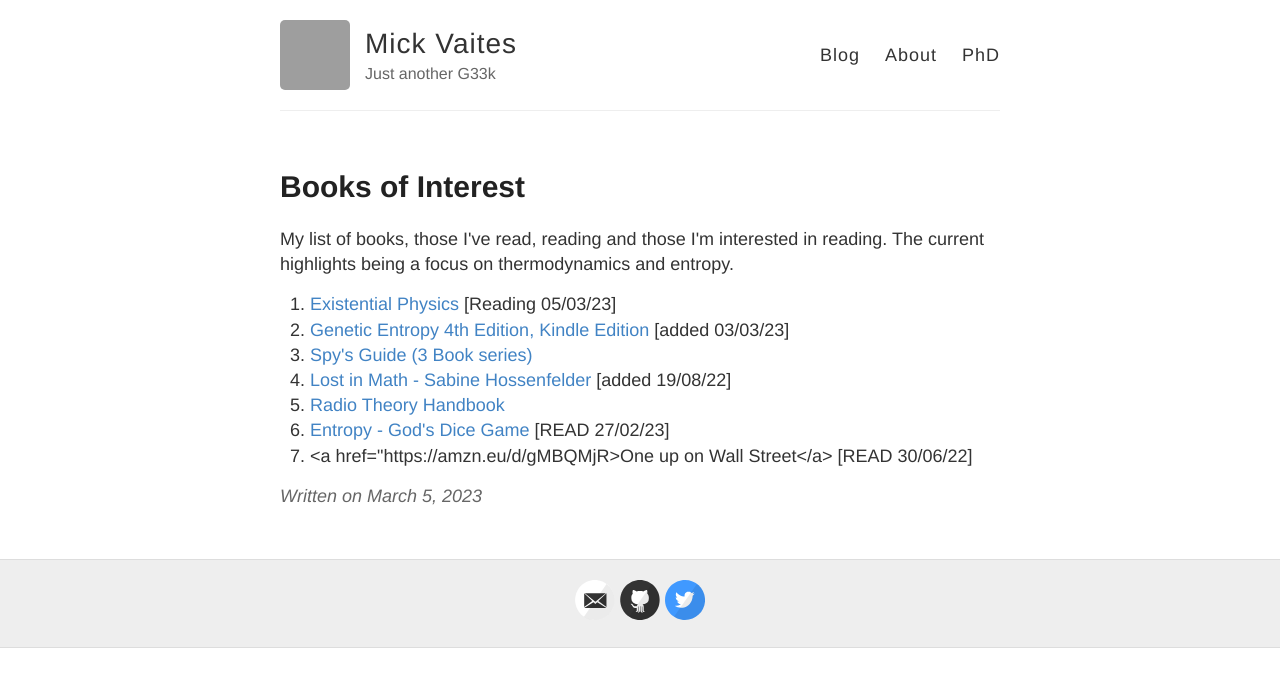
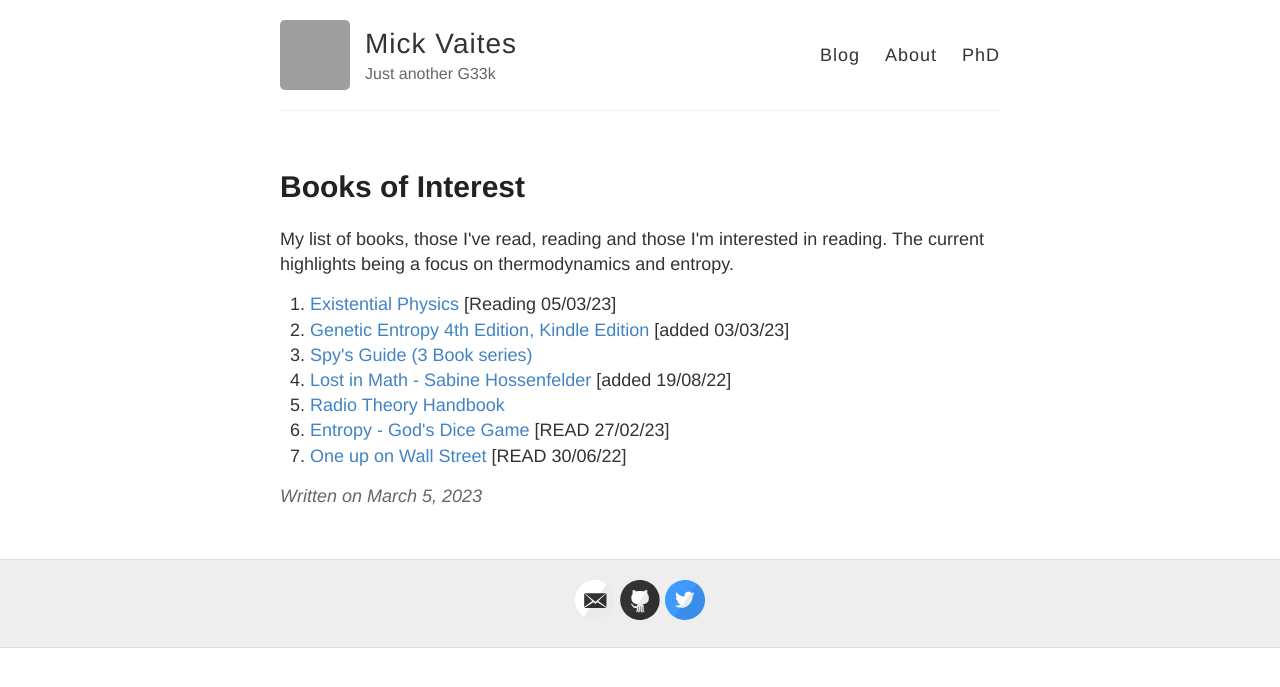
Before and after one commit to mickvaites/website, a Jekyll site: the page built from _posts/2023-03-05-books of interest.markdown, in a window 1280 px wide. Shown: the top 687 px of the page. Built offline with Jekyll 4.4.1, drawn with Linux system fonts in a browser that asks for light colours; nearby versions of some CDN libraries; grey boxes are pictures that could not be loaded.

Commit message:
Update 2023-03-05-books of interest.markdown

```diff
--- a/_posts/2023-03-05-books of interest.markdown
+++ b/_posts/2023-03-05-books of interest.markdown
@@ -37,7 +37,7 @@ My list of books, those I've read, reading and those I'm interested in reading.
 </li>
 
 <li>
-<a href="https://amzn.eu/d/gMBQMjR>One up on Wall Street</a>&nbsp;[READ 30/06/22]
+<a href="https://amzn.eu/d/gMBQMjR">One up on Wall Street</a>&nbsp;[READ 30/06/22]
 </li>
 
 </ol>
```
